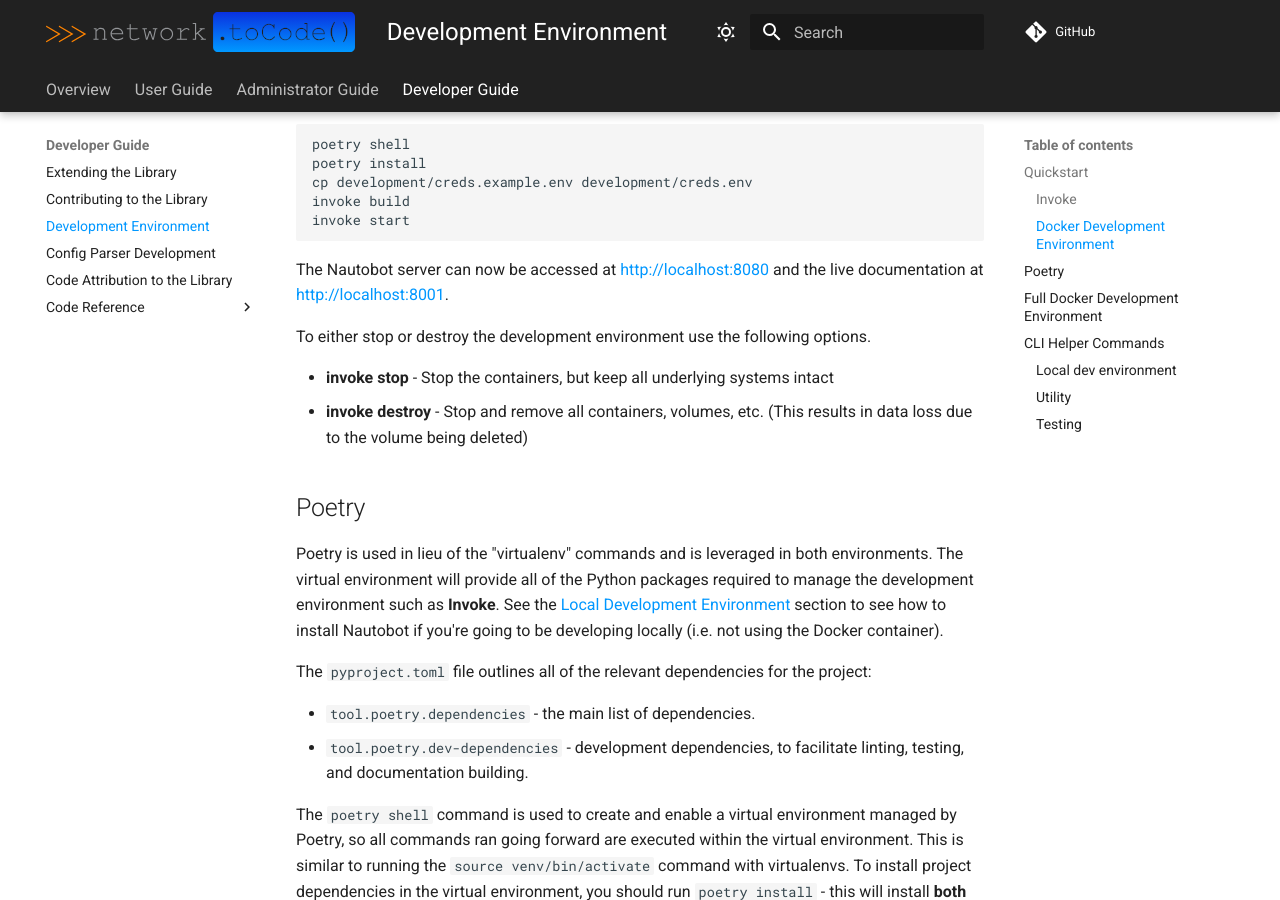
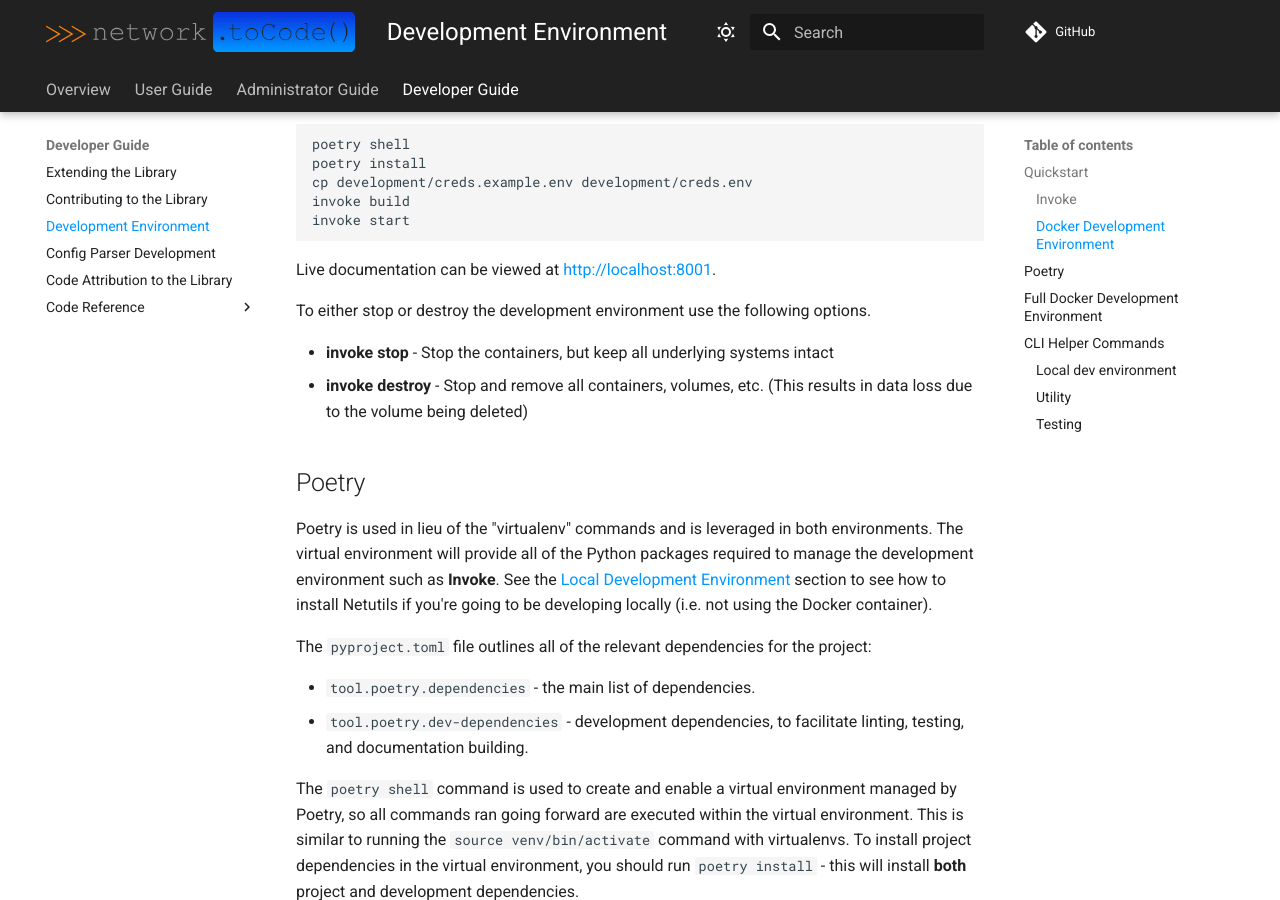
Before and after one commit to networktocode/netutils, an MkDocs documentation site: the page built from docs/dev/dev_environment.md, in a window 1280 px wide and 900 px high, scrolled down 1125 px. Built offline with MkDocs 1.6.1 and Material for MkDocs 9.7.7, drawn with Linux system fonts in a browser that asks for light colours; comment, search, counter and statistics services are not loaded; some of the changed text lies outside the part shown.

````diff
--- a/docs/dev/dev_environment.md
+++ b/docs/dev/dev_environment.md
@@ -4,7 +4,7 @@
 
 The development environment can be used in two ways:
 
-1. `Recommended` All services are spun up using Docker and a local mount so you can develop locally, but Nautobot is spun up within the Docker container.
+1. `Recommended` All services are spun up using Docker and a local mount so you can develop locally, but Netutils is spun up within the Docker container.
 2. With a local poetry environment if you wish to develop outside of Docker.
 
 This is a quick reference guide if you're already familiar with the development environment provided, which you can read more about later in this document.
@@ -37,7 +37,7 @@ invoke build
 invoke start
 ```
 
-The Nautobot server can now be accessed at [http://localhost:8080](http://localhost:8080) and the live documentation at [http://localhost:8001](http://localhost:8001).
+Live documentation can be viewed at [http://localhost:8001](http://localhost:8001).
 
 To either stop or destroy the development environment use the following options.
 
@@ -46,7 +46,7 @@ To either stop or destroy the development environment use the following options.
 
 ## Poetry
 
-Poetry is used in lieu of the "virtualenv" commands and is leveraged in both environments. The virtual environment will provide all of the Python packages required to manage the development environment such as **Invoke**. See the [Local Development Environment](#local-poetry-development-environment) section to see how to install Nautobot if you're going to be developing locally (i.e. not using the Docker container).
+Poetry is used in lieu of the "virtualenv" commands and is leveraged in both environments. The virtual environment will provide all of the Python packages required to manage the development environment such as **Invoke**. See the [Local Development Environment](#local-poetry-development-environment) section to see how to install Netutils if you're going to be developing locally (i.e. not using the Docker container).
 
 The `pyproject.toml` file outlines all of the relevant dependencies for the project:
 
````
Also changed, not shown: README.md (+1 -1 lines), docs/dev/dev_config.md (+1 -1 lines).
